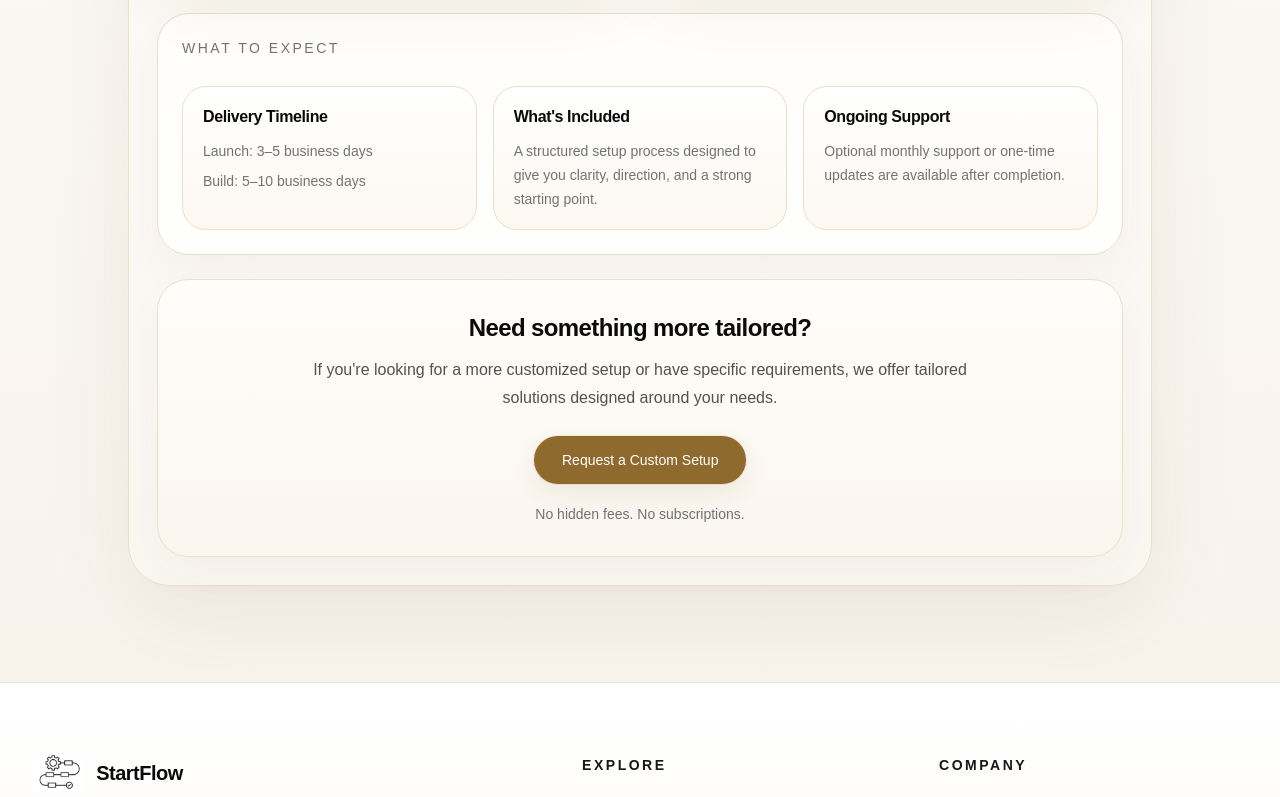
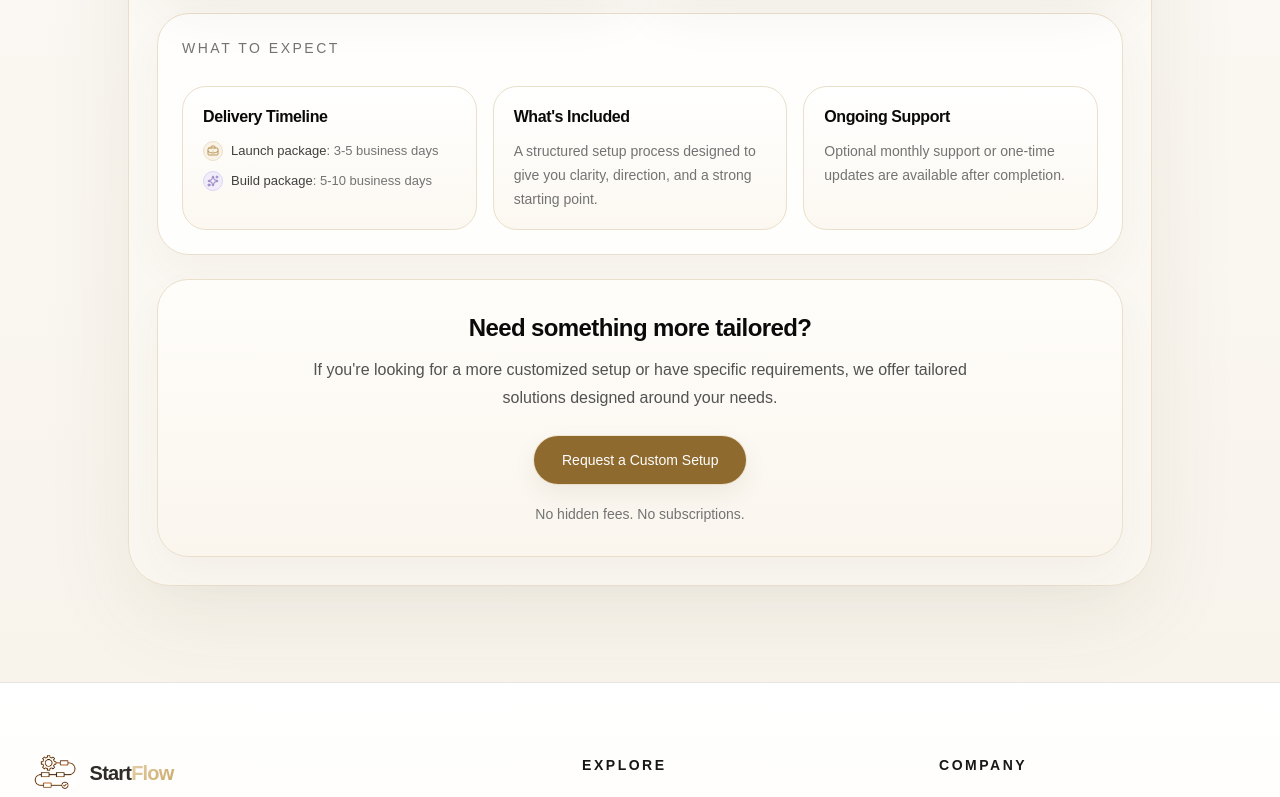
Before and after one commit to zaindurrani93/startflow-site, a Next.js app: page /pricing in a window 1280 px wide. Shown: the part 1340-2137 px from the top of the page. Built offline with nearby package versions, Linux system fonts and the light colour scheme.

Commit message:
logo upgrade

```diff
--- a/app/globals.css
+++ b/app/globals.css
@@ -228,6 +228,44 @@ body {
   letter-spacing: -0.02em;
 }
 
+.brand-wordmark {
+  display: inline-flex;
+  align-items: baseline;
+  letter-spacing: -0.04em;
+  line-height: 1;
+}
+
+.brand-wordmark-start {
+  color: #2f2b27;
+}
+
+.brand-wordmark-flow {
+  display: inline-block;
+  padding-right: 0.05em;
+  color: #c9a765;
+  background-image: linear-gradient(135deg, #e5d0ab 0%, #c9a765 100%);
+  -webkit-background-clip: text;
+  background-clip: text;
+  -webkit-text-fill-color: transparent;
+}
+
+.brand-logo-box {
+  display: inline-flex;
+  align-items: center;
+  justify-content: center;
+  border-radius: 0.95rem;
+  background-color: #ffffff;
+}
+
+.brand-logo {
+  filter:
+    sepia(1)
+    saturate(1.4)
+    hue-rotate(342deg)
+    brightness(0.9)
+    contrast(1.05);
+}
+
 .footer-link {
   width: fit-content;
   transition:
--- a/app/layout.tsx
+++ b/app/layout.tsx
@@ -30,14 +30,19 @@ export default function RootLayout({
           <div className="mx-auto grid max-w-7xl gap-12 px-5 py-14 sm:px-6 lg:grid-cols-[1.3fr_0.8fr_0.8fr] lg:px-8 lg:py-18">
             <div className="max-w-sm">
               <div className="inline-flex items-center gap-3 text-xl font-semibold tracking-tight text-neutral-950">
-                <Image
-                  src="/logo.png"
-                  alt="StartFlow logo"
-                  width={40}
-                  height={40}
-                  className="h-9 w-auto shrink-0"
-                />
-                <h2>StartFlow</h2>
+                <span className="brand-logo-box shrink-0">
+                  <Image
+                    src="/startflow-logo-mark.png"
+                    alt="StartFlow logo"
+                    width={40}
+                    height={40}
+                    className="brand-logo h-9 w-auto"
+                  />
+                </span>
+                <h2 className="brand-wordmark">
+                  <span className="brand-wordmark-start">Start</span>
+                  <span className="brand-wordmark-flow">Flow</span>
+                </h2>
               </div>
               <p className="mt-4 text-base leading-7 text-neutral-600">
                 Simplifying the process of starting your business — from idea to execution.
--- a/components/site-header.tsx
+++ b/components/site-header.tsx
@@ -40,15 +40,20 @@ export function SiteHeader() {
           onClick={handleLogoClick}
           className="inline-flex items-center gap-3 text-xl font-semibold tracking-tight text-neutral-950"
         >
+          <span className="brand-logo-box shrink-0">
             <Image
-            src="/logo.png"
+              src="/startflow-logo-mark.png"
               alt="StartFlow logo"
               width={40}
               height={40}
               priority
-            className="h-8 w-auto shrink-0 sm:h-9"
+              className="brand-logo h-8 w-auto sm:h-9"
             />
-          <span>StartFlow</span>
+          </span>
+          <span className="brand-wordmark">
+            <span className="brand-wordmark-start">Start</span>
+            <span className="brand-wordmark-flow">Flow</span>
+          </span>
         </Link>
         <nav className="hidden items-center gap-8 text-sm text-neutral-600 md:flex">
           {navItems.map((item) => (
--- a/components/startflow-sections.tsx
+++ b/components/startflow-sections.tsx
@@ -136,18 +136,21 @@ const founderTestimonials = [
   {
     name: "Sarah K.",
     role: "First-time founder",
+    location: "Florida",
     quote:
       "Before i found StartFlow, I had no idea where to start. After onboarding, The team worked extensively to provide me with a clear structure that made everything feel manageable."
   },
   {
     name: "Javier S.",
     role: "Small business owner",
+    location: "Mexico",
     quote:
       "Everything finally made sense. I wasn't overwhelmed anymore - I actually had a plan."
   },
   {
     name: "Aisha M.",
     role: "Startup beginner",
+    location: "Illinois",
     quote:
       "I just needed direction. After working with the team at StartFlow, They simplified everything down for me and helped me move forward confidently."
   }
@@ -591,12 +594,24 @@ export function PricingSection() {
               <p className="text-base font-semibold tracking-tight text-neutral-950">
                 Delivery Timeline
               </p>
-              <p className="mt-2.5 text-sm leading-6 text-neutral-500">
-                Launch: 3–5 business days
-              </p>
-              <p className="mt-1.5 text-sm leading-6 text-neutral-500">
-                Build: 5–10 business days
-              </p>
+              <div className="mt-3 space-y-2.5">
+                <div className="flex items-center gap-2 text-[13px] leading-5 text-neutral-500">
+                  <span className="flex h-5 w-5 shrink-0 items-center justify-center rounded-full border border-[#eadfcb] bg-[#f9f3e7] text-[#b89656]">
+                    <BriefcaseBusiness size={12} />
+                  </span>
+                  <p>
+                    <span className="whitespace-nowrap font-medium text-neutral-700">Launch package</span>: 3-5 business days
+                  </p>
+                </div>
+                <div className="flex items-center gap-2 text-[13px] leading-5 text-neutral-500">
+                  <span className="flex h-5 w-5 shrink-0 items-center justify-center rounded-full border border-[#ddd4f3] bg-[#f1edfb] text-[#8e79be]">
+                    <Sparkles size={12} />
+                  </span>
+                  <p>
+                    <span className="whitespace-nowrap font-medium text-neutral-700">Build package</span>: 5-10 business days
+                  </p>
+                </div>
+              </div>
             </div>
 
             <div className="rounded-[1.5rem] border border-[#eadfcb] bg-[linear-gradient(180deg,#ffffff_0%,#fcf8f1_100%)] px-5 py-4.5">
@@ -768,7 +783,9 @@ export function FounderTestimonials() {
                   <p className="text-base font-semibold tracking-tight text-neutral-950">
                     {testimonial.name}
                   </p>
-                  <p className="text-sm text-neutral-500">{testimonial.role}</p>
+                  <p className="text-sm text-neutral-500">
+                    {testimonial.role} • {testimonial.location}
+                  </p>
                 </div>
               </div>
               <p className="mt-6 text-lg leading-8 text-neutral-700">
```
Lines whose indentation alone changed are shown as unchanged.
